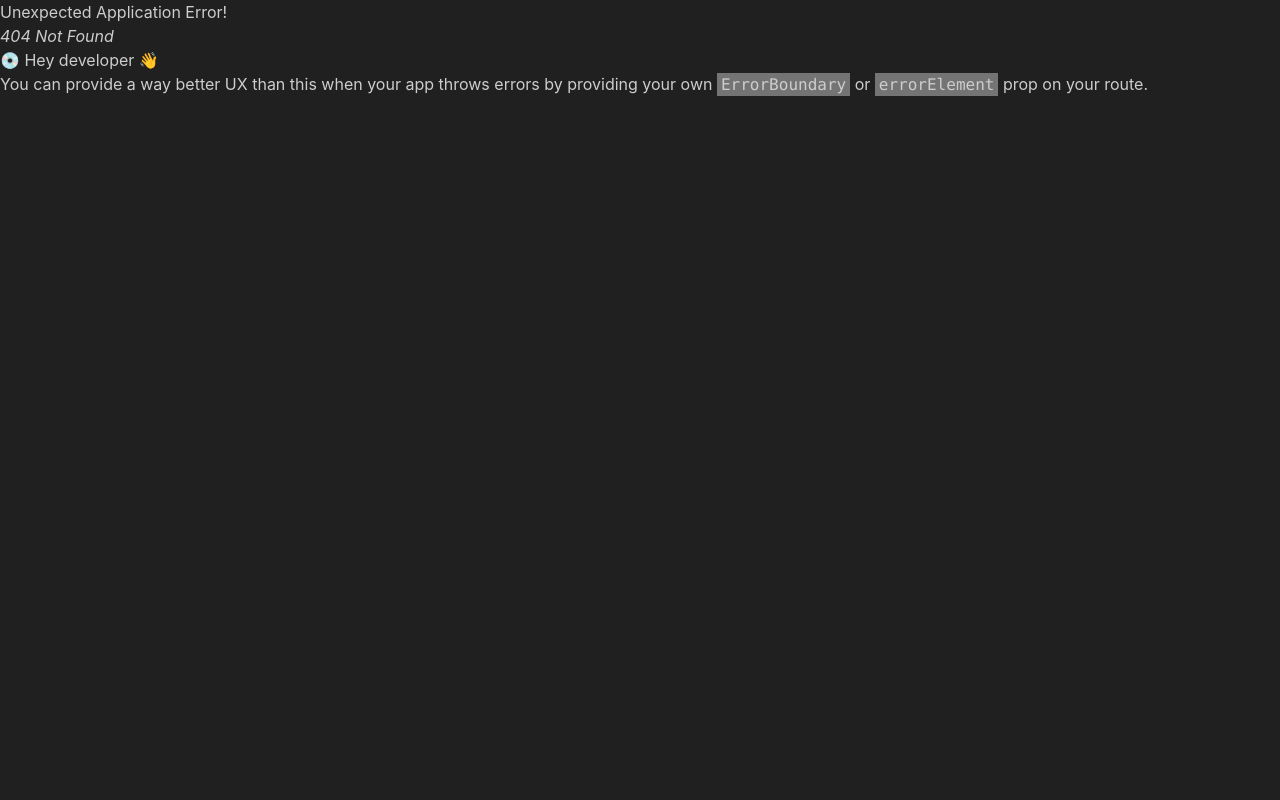
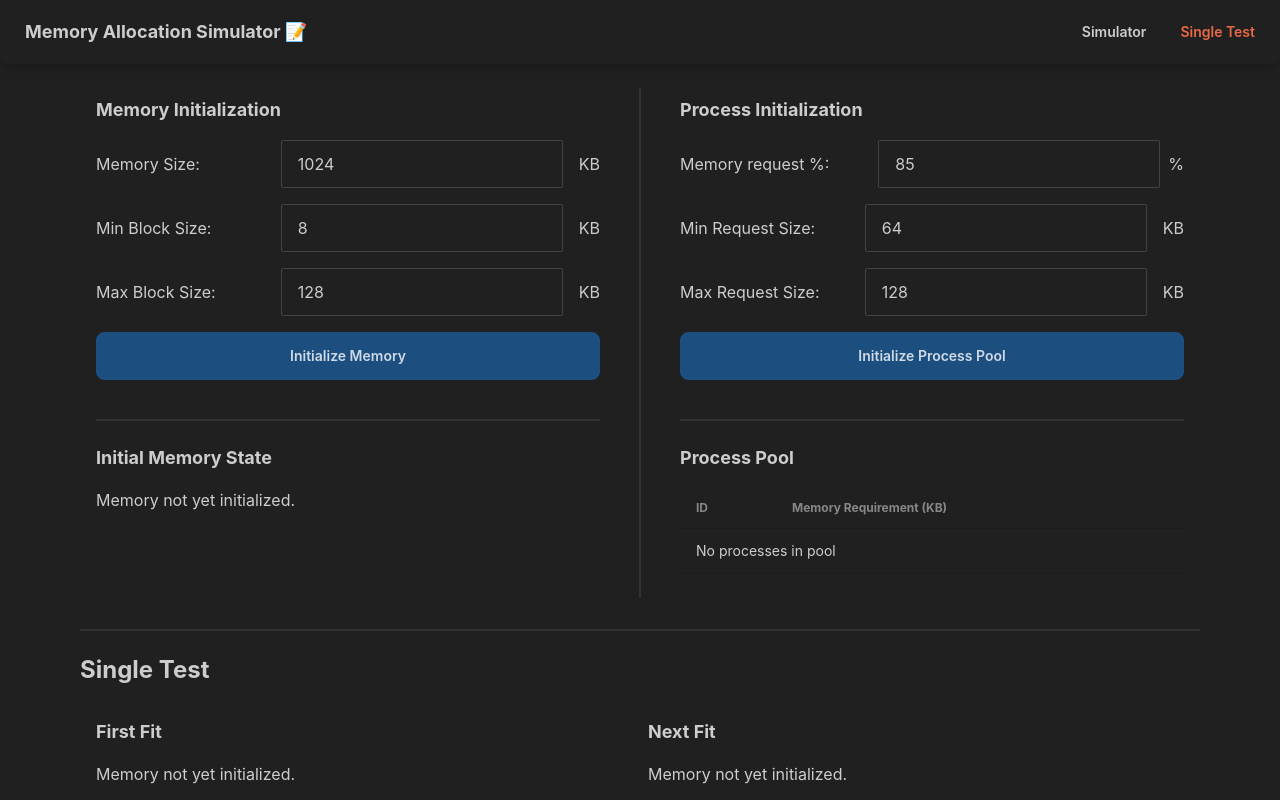
Before and after one commit to mikumino/memory-allocation-simulator, a React (Vite) app in the folder ui/: page /single-test in a window 1280 px wide. Before the commit this address had no page. Shown: the top 800 px of the page. Built offline with nearby package versions, Linux system fonts and the light colour scheme.

Commit message:
rerouted

```diff
--- a/ui/src/components/Navbar.jsx
+++ b/ui/src/components/Navbar.jsx
@@ -9,7 +9,7 @@ const Navbar = () => {
             </div>
             <div className="flex-none">
                 <Link to="/" className={`btn btn-ghost ${pathname == '/' ? 'text-accent' : ''}`}>Simulator</Link>
-                <Link to="/benchmark" className={`btn btn-ghost ${pathname == '/benchmark' ? 'text-accent' : ''}`}>Benchmark</Link>
+                <Link to="/single-test" className={`btn btn-ghost ${pathname == '/single-test' ? 'text-accent' : ''}`}>Single Test</Link>
             </div>
         </div>
     )
--- a/ui/src/main.jsx
+++ b/ui/src/main.jsx
@@ -1,7 +1,7 @@
 import React from 'react'
 import ReactDOM from 'react-dom/client'
 import App from './App.jsx'
-import Benchmark from './routes/Benchmark.jsx'
+import SingleTest from './routes/SingleTest.jsx'
 import './index.css'
 import {
     createBrowserRouter,
@@ -14,8 +14,8 @@ const router = createBrowserRouter([
         element: <App />
     },
     {
-        path: "/benchmark",
-        element: <Benchmark />
+        path: "/single-test",
+        element: <SingleTest />
     }
 ]);
 
```
Also changed, not shown: ui/src/routes/SingleTest.jsx (renamed from ui/src/routes/Benchmark.jsx).
